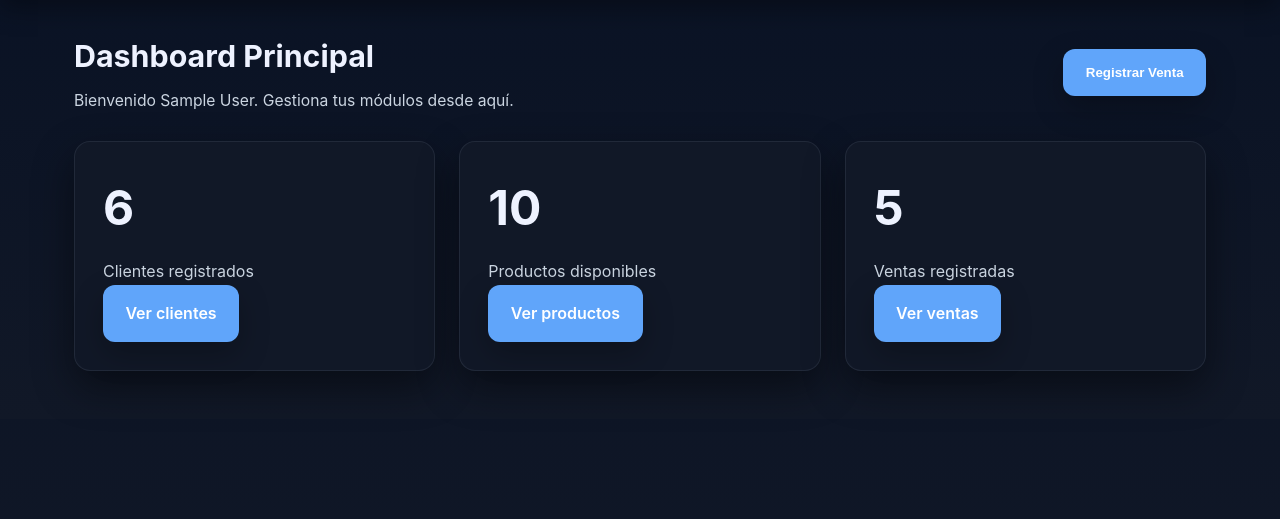
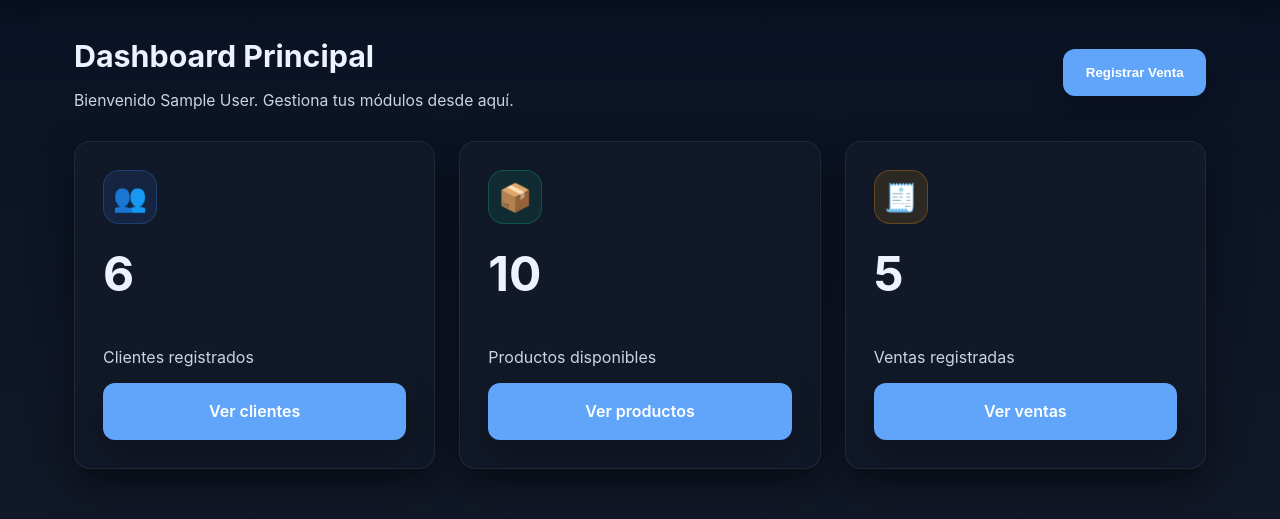
Before and after one commit to am0438182-dotcom/proyecto-modulo3.3, a PHP site: page /dashboard.php in a window 1280 px wide. Shown: the part 119-638 px from the top of the page. Run offline with PHP 8.4, Linux system fonts and the light colour scheme; the visitor is signed in with stand-in values (Sample User, id 1); data comes from the database, SQL or seed files in the repository.

Commit message:
actualizacion de estilos

```diff
--- a/css/estilos.css
+++ b/css/estilos.css
@@ -293,6 +293,42 @@ main,
     align-items: stretch;
 }
 
+/* Figuras en el dashboard principal */
+.box-figura {
+    display: flex;
+    flex-direction: column;
+    gap: 0.75rem;
+    position: relative;
+}
+
+.box-figura-icon {
+    width: 54px;
+    height: 54px;
+    border-radius: 1rem;
+    display: inline-flex;
+    align-items: center;
+    justify-content: center;
+    font-size: 1.7rem;
+    background: rgba(96, 165, 250, 0.12);
+    border: 1px solid rgba(96, 165, 250, 0.25);
+}
+
+.box-clientes .box-figura-icon {
+    background: rgba(59, 130, 246, 0.12);
+    border-color: rgba(59, 130, 246, 0.28);
+}
+
+.box-productos .box-figura-icon {
+    background: rgba(16, 185, 129, 0.12);
+    border-color: rgba(16, 185, 129, 0.28);
+}
+
+.box-ventas .box-figura-icon {
+    background: rgba(245, 158, 11, 0.12);
+    border-color: rgba(245, 158, 11, 0.28);
+}
+
+
 .box h2 {
     font-size: 3rem;
     margin-bottom: 0.5rem;
--- a/dashboard.php
+++ b/dashboard.php
@@ -50,19 +50,22 @@ include 'layout/navbar.php';
     </div>
 
     <div class="dashboard">
-        <div class="box">
+        <div class="box box-figura box-clientes">
+            <div class="box-figura-icon" aria-hidden="true">👥</div>
             <h2><?php echo $clientes; ?></h2>
             <p>Clientes registrados</p>
             <a class="btn" href="clientes/listar.php">Ver clientes</a>
         </div>
 
-        <div class="box">
+        <div class="box box-figura box-productos">
+            <div class="box-figura-icon" aria-hidden="true">📦</div>
             <h2><?php echo $productos; ?></h2>
             <p>Productos disponibles</p>
             <a class="btn" href="productos/listar.php">Ver productos</a>
         </div>
 
-        <div class="box">
+        <div class="box box-figura box-ventas">
+            <div class="box-figura-icon" aria-hidden="true">🧾</div>
             <h2><?php echo $ventas; ?></h2>
             <p>Ventas registradas</p>
             <a class="btn" href="ventas/listar.php">Ver ventas</a>
```
